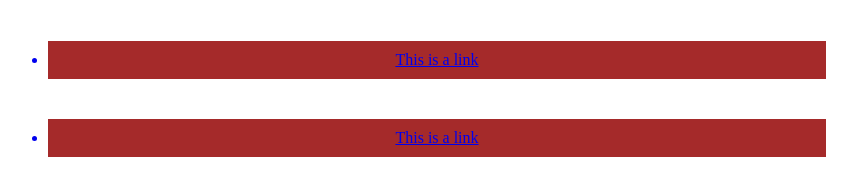
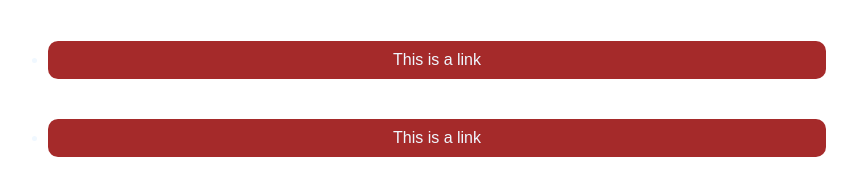
Before and after one commit to jalzeta/2023.1_frontend_loja, a plain HTML site: page index.html in a window 1280 px wide. Shown: the part 161-356 px from the top of the page, without its empty margins (203-1060 px from the left). Drawn offline with Linux system fonts and the light colour scheme.

Commit message:
finalizando list links

```diff
--- a/index.html
+++ b/index.html
@@ -21,6 +21,10 @@
             padding: 10px;
             width: 60%;
             text-align: center;
+            text-decoration: none;
+            font-family: sans-serif;
+            color: aliceblue;
+            border-radius: 10px;
 
         }
     </style>
```
